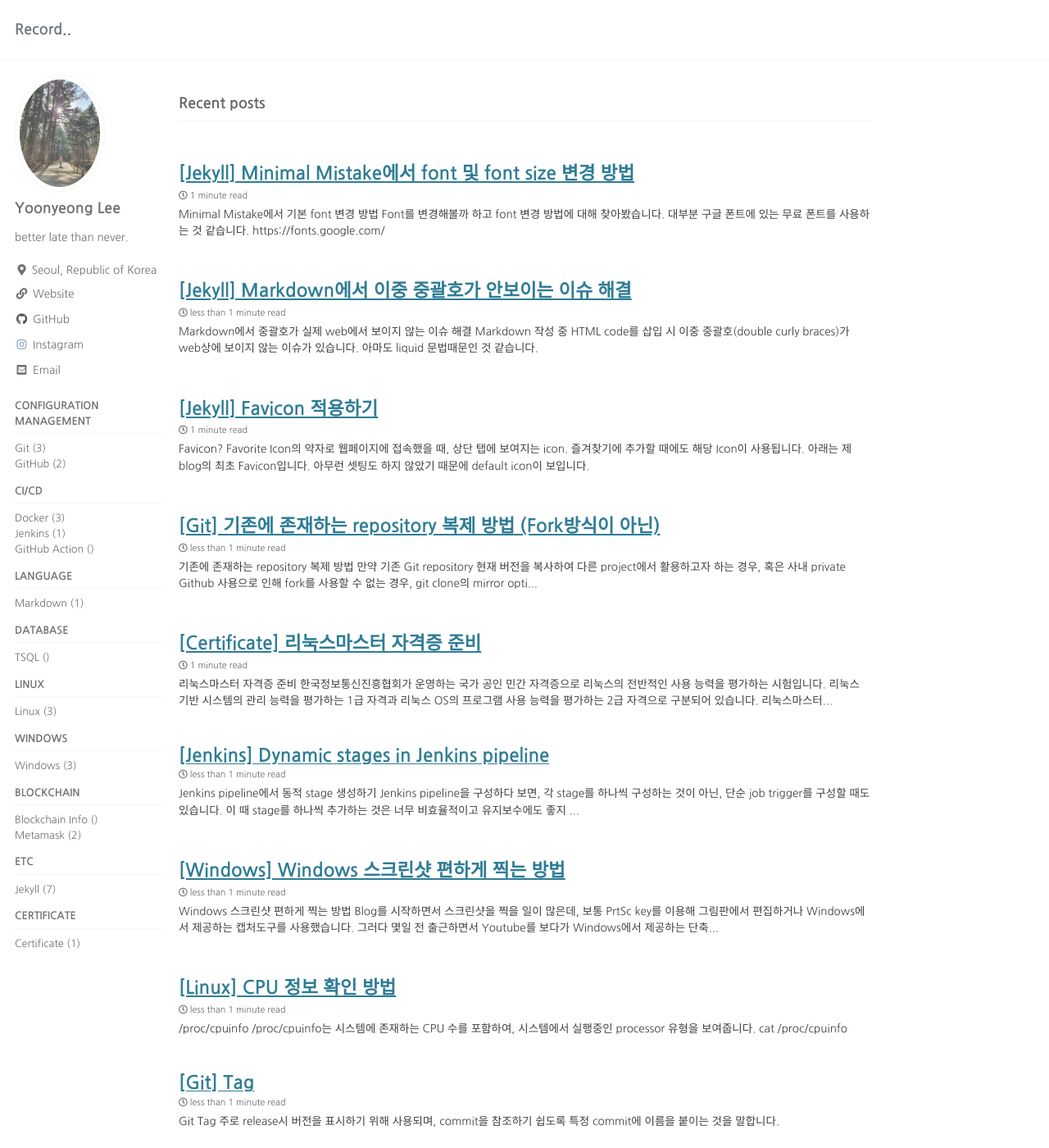
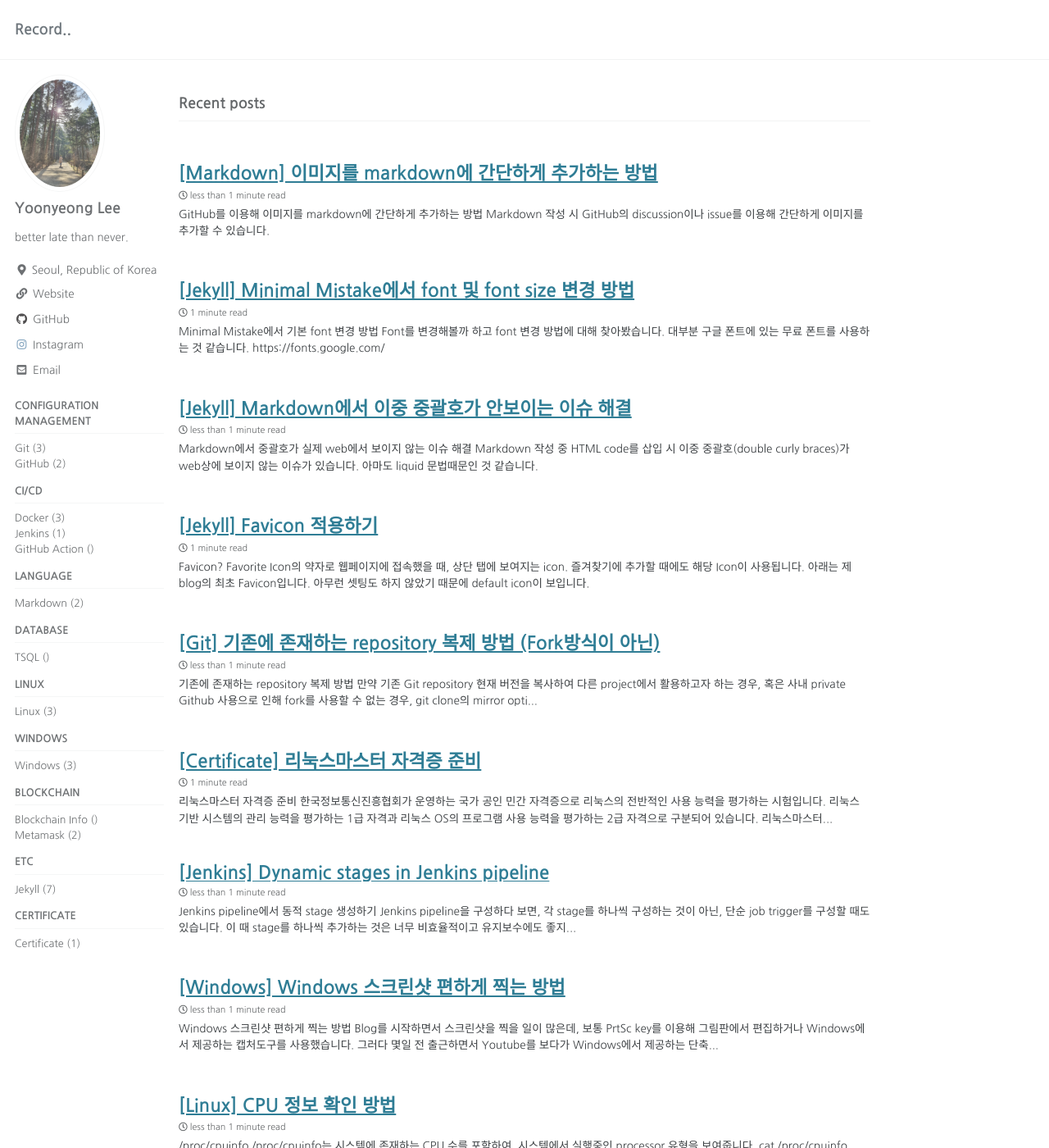
Before and after one commit to ynlee1/ynlee1.github.io, a Jekyll site: the page built from index.html, in a window 1280 px wide and 1400 px high. Shown: the whole window at 82% size. Built offline with Jekyll 4.4.1, drawn with Linux system fonts in a browser that asks for light colours; cached includes are drawn as plain includes; the list of posts is cut into pages by our own code; some of the changed text lies outside the part shown.

Commit message:
[feat] add 'image insertion in markdown' post

```diff
--- /dev/null
+++ b/_posts/2022-05-29-image-insertion-using-github.md
@@ -0,0 +1,50 @@
+---
+published: true
+title: "[Markdown] 이미지를 markdown에 간단하게 추가하는 방법"
+last_modified_at: 2022-05-29T23:59:00
+categories:
+  - markdown
+tags:
+  - markdown
+  - github
+  - image
+  - github discussion
+  - github issues
+---
+
+## GitHub를 이용해 이미지를 markdown에 간단하게 추가하는 방법
+Markdown 작성 시 GitHub의 discussion이나 issue를 이용해 간단하게 이미지를 추가할 수 있습니다.<br>
+
+
+1. 이미지 캡처
+본인이 편한 방법대로 이미지를 캡처합니다.<br>
+저는 예제로 제 blog 화면을 캡처했습니다.<br>
+이미지 캡처에 관련된 내용은 아래 post 참조하시기 바랍니다.<br>
+---
+{% assign posts = site.categories.windows %}
+{% for post in posts %}
+  {% if post.title contains 'Windows 스크린샷' %}
+    {% include archive-single.html type=page.entries_layout %}
+  {% endif %}
+{% endfor %}
+
+---
+2. GitHub discussion이나 issue 페이지로 이동
+본인이 관리하고 있거나 가지고 있는 GitHub의 discussion 페이지나 issue 페이지로 이동합니다.<br>
+새로운 issue나 discussion을 open합니다.<br>
+<img src="https://user-images.githubusercontent.com/90759236/170876567-44ea0996-98da-41be-81c8-90a1d564e689.png" style="border: 1px solid grey; max-width: 70%; height: auto;"><br>
+
+3. 캡처한 이미지를 issue나 discussion 글에 붙여넣기(ctrl + v)하면 markdown 형식의 code(?)가 나옵니다.<br>
+<img src="https://user-images.githubusercontent.com/90759236/170876642-e2fb3c27-94e6-43d4-8182-91a82f42b184.png" style="border: 1px solid grey; max-width: 70%; height: auto;"><br>
+
+4. 해당 code를 그대로 markdown에 작성하면 이미지가 삽입됩니다.
+Markdown에서 image 삽입에 경계선을 넣는 방법은 아래의 post를 참조하시기 바랍니다!
+---
+{% assign posts = site.categories.windows %}
+{% for post in posts %}
+  {% if post.title contains 'Insert image border in Markdown' %}
+    {% include archive-single.html type=page.entries_layout %}
+  {% endif %}
+{% endfor %}
+
+---
```
Also changed, not shown: _posts/2022-05-23-jenkins-dynamic-stages.md (+4 -2 lines).
